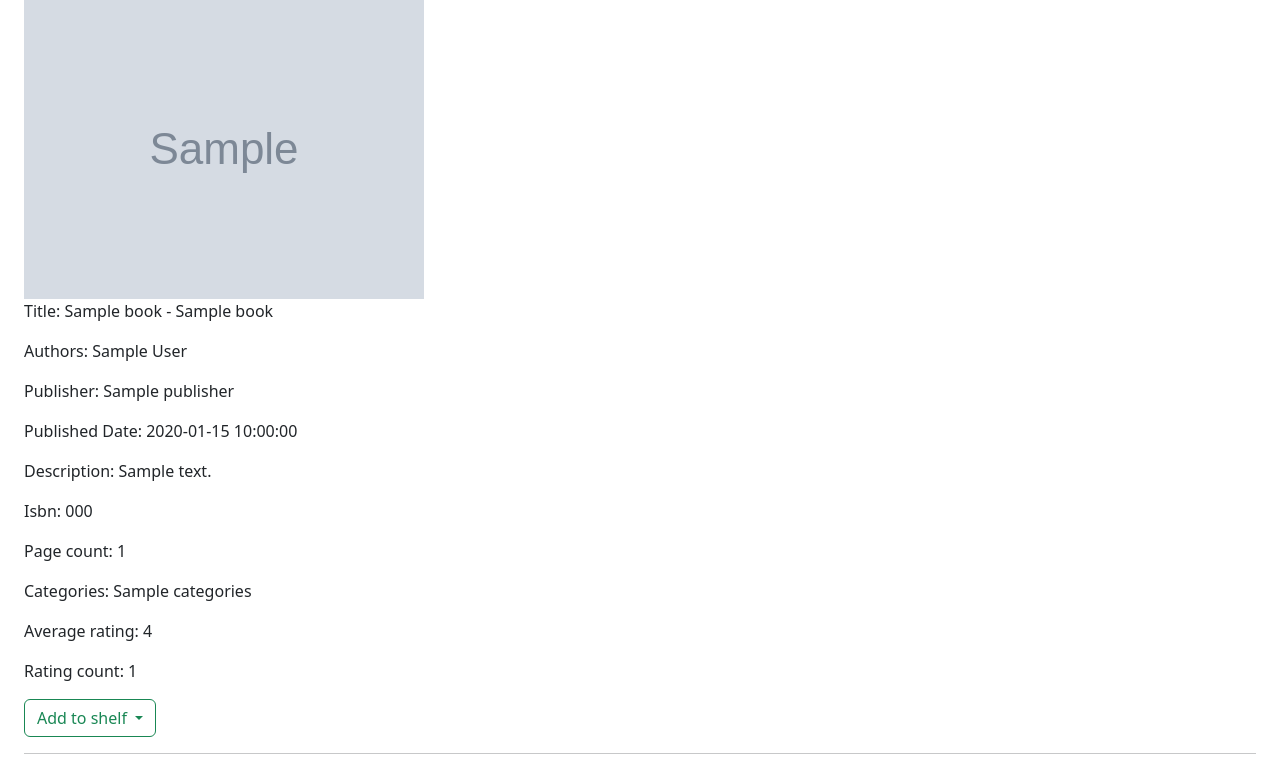
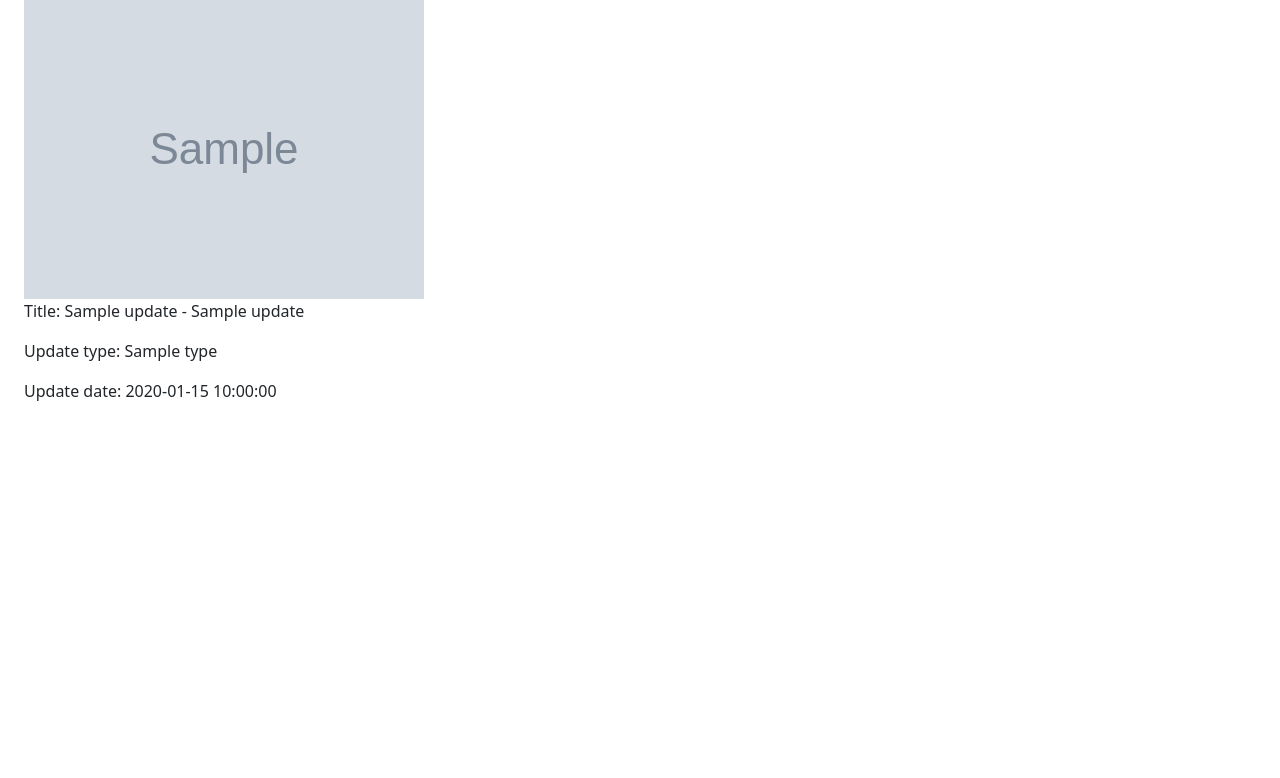
Before and after one commit to KelvinPrussia/BestReads, a Flask app: template templates/index.html in a window 1280 px wide. Shown: the part 99-877 px from the top of the page. After the commit the page ends 500 px from the top, so only its background shows below. Run offline with Flask 3, Linux system fonts and the light colour scheme; the template is opened without the code that fills it: most values are stand-ins (such as "Sample title", 1, 10 or a date in 2020); grey boxes marked "Sample" are stand-in pictures.

Commit message:
added updated on homepage, moved search to separate page, rafactored db calls to simplify, added timestamps

```diff
--- a/app.py
+++ b/app.py
@@ -1,5 +1,5 @@
 import ast
-import datetime
+from datetime import datetime
 import json
 import db
 
@@ -90,7 +90,8 @@ def logout():
 @app.route("/")
 @login_required
 def index():
-     return render_template("index.html")
+     updates = db.get_recent_updates(session["user_id"])
+     return render_template("index.html", updates=updates)
 
 
 @app.route("/search", methods=["POST"])
@@ -107,7 +108,7 @@ def search():
     # extract and map useful data from the api response
     books = map_searched_data(json.load(resp))
 
-    return render_template("index.html", books=books)
+    return render_template("search.html", books=books)
 
 
 @app.route("/addtoshelf", methods=["POST"])
@@ -116,31 +117,30 @@ def add_to_shelf():
     # convert string of book data to dict
     book = ast.literal_eval(request.form.get("book"))
     user_id = session["user_id"]
+    timestamp = datetime.now().strftime("%d/%m/%Y %H:%M:%S")
+    shelf = request.form.get("shelf")
 
-    if request.form.get("shelf") == "read":
-        # check if already in read/tbr database for user
-        check_read = db.get_read_by_isbn(user_id, book["isbn"])
-        check_tbr  = db.get_tbr_by_isbn(user_id, book["isbn"])
+    check_read = db.get_book_by_isbn(user_id, book["isbn"], "read")
+    check_tbr  = db.get_book_by_isbn(user_id, book["isbn"], "tbr")
 
-        # if record exists in read, redirect to profile, else add to db and remove from tbr if there
+    if shelf == "read":
+        # if book already exists in read, redirect to profile
         if check_read:
             return redirect("/profile")
         else:
-            if check_read:
-                db.delete(user_id, book["isbn"], "read")
-            db.insert_read(user_id, book)
+            if check_tbr:
+                db.delete_book(user_id, book["isbn"], "tbr")
     else:
-        # check if already in read/tbr database for user
-        check_read = db.get_read_by_isbn(user_id, book["isbn"])
-        check_tbr = db.get_tbr_by_isbn(user_id, book["isbn"])
-
-        # if record exists, redirect to profile, else add to db and remove from read if there
+        # if book already exists in tbr, redirect to profile
         if check_tbr:
             return redirect("/profile")
-        else:
-            if check_read:
-                db.delete(user_id, book["isbn"], "read")
-            db.insert_tbr(user_id, book)
+        # if book already exists in read, delete before adding to tbr
+        if check_read:
+            db.delete_book(user_id, book["isbn"], "read")
+
+    # insert entry into tbr or read table and update table
+    db.insert_book(user_id, book, shelf, timestamp)
+    db.insert_update(user_id, book, shelf, timestamp)
 
     return redirect("/profile")
 
@@ -154,19 +154,25 @@ def profile():
     username = user["username"]
 
     # get read + tbr books from bd
-    read = db.get_read(user_id)
-    tbr = db.get_tbr(user_id)
+    read = db.get_books(user_id, "read")
+    tbr = db.get_books(user_id, "tbr")
 
     return render_template("profile.html", username=username, read=read, tbr=tbr)
+
 
 @app.route("/delete" ,methods=["POST"])
 @login_required
 def delete():
+    # Delete record of book from shelf (via profile)
     user_id = session["user_id"]
-    isbn = request.form.get("isbn")
-    shelf = request.form.get("read")
+    book = ast.literal_eval(request.form.get("book"))
+    shelf = request.form.get("shelf")
+    timestamp = datetime.now().strftime("%d/%m/%Y %H:%M:%S")
 
-    db.delete(user_id, isbn, shelf)
+    db.delete_book(user_id, book["isbn"], shelf)
+    db.insert_update(user_id, book, "delete", timestamp)
+
+    return redirect("/profile")
 
 
 if __name__ == "__main__":
--- a/db.py
+++ b/db.py
@@ -30,11 +30,11 @@ def get_user_by_id(id):
 
     return res
 
-def get_read(id):
+def get_books(id, shelf):
     conn = sql.connect(db)
     conn.row_factory = sql.Row
 
-    rows = conn.execute("SELECT * FROM read WHERE user_id = ?", (id,)).fetchall()
+    rows = conn.execute("SELECT * FROM " + shelf + " WHERE user_id = ? ORDER BY date DESC", (id, )).fetchall()
     conn.close()
 
     res = []
@@ -44,11 +44,11 @@ def get_read(id):
 
     return res
 
-def get_read_by_isbn(id, isbn):
+def get_book_by_isbn(id, isbn, shelf):
     conn = sql.connect(db)
     conn.row_factory = sql.Row
 
-    row = conn.execute("SELECT * FROM read WHERE user_id = ? AND isbn = ?", (id, isbn,)).fetchone()
+    row = conn.execute("SELECT * FROM " + shelf + " WHERE user_id = ? AND isbn = ?", (id, isbn)).fetchone()
     conn.close()
 
     if row:
@@ -58,11 +58,11 @@ def get_read_by_isbn(id, isbn):
 
     return res
 
-def get_tbr(id):
+def get_recent_updates(id):
     conn = sql.connect(db)
     conn.row_factory = sql.Row
 
-    rows = conn.execute("SELECT * FROM tbr WHERE user_id = ?", (id,)).fetchall()
+    rows = conn.execute("SELECT * FROM updates WHERE user_id = ? ORDER BY date DESC LIMIT 10", (id,)).fetchall()
     conn.close()
 
     res = []
@@ -72,44 +72,29 @@ def get_tbr(id):
 
     return res
 
-def get_tbr_by_isbn(id, isbn):
-    conn = sql.connect(db)
-    conn.row_factory = sql.Row
-
-    row = conn.execute("SELECT * FROM tbr WHERE user_id = ? AND isbn = ?", (id, isbn,)).fetchone()
-    conn.close()
-
-    if row:
-        res = dict(row)
-    else:
-        res = None
-
-    return res
-
 def insert_user(username, hash):
     conn = sql.connect(db)
-    conn.execute("INSERT INTO users (username, hash) VALUES (?, ?)", (username, hash,))
+    conn.execute("INSERT INTO users (username, hash) VALUES (?, ?)", (username, hash))
     conn.commit()
     conn.close()
 
-def insert_read(user, book):
+def insert_book(user, book, shelf, timestamp):
     conn = sql.connect(db)
-    conn.execute("INSERT INTO read (user_id, isbn, title, subtitle, author, publisher, published_date, " +
-                 "description, page_count, categories, avg_rating, rating_count, image_link) VALUES (?, ?, ?, ?, ?, ?, ?, ?, ?, ?, ?, ?, ?)",
+    conn.execute("INSERT INTO " + shelf + " (user_id, isbn, title, subtitle, author, publisher, published_date, " +
+                 "description, page_count, categories, image, date) VALUES (?, ?, ?, ?, ?, ?, ?, ?, ?, ?, ?, ?)",
                    (user, book["isbn"], book["title"], book["subtitle"], book["author"], book["publisher"], book["published_date"],
-                    book["description"], book["page_count"], book["categories"], book["avg_rating"], book["rating_count"], book["image"]))
+                    book["description"], book["page_count"], book["categories"], book["image"], timestamp))
     conn.commit()
     conn.close()
 
-def insert_tbr(user, book):
+def insert_update(user, book, type, timestamp):
     conn = sql.connect(db)
-    conn.execute("INSERT INTO tbr (user_id, isbn, title, subtitle, author, publisher, published_date, " +
-                 "description, page_count, categories, avg_rating, rating_count, image_link) VALUES (?, ?, ?, ?, ?, ?, ?, ?, ?, ?, ?, ?, ?)",
-                   (user, book["isbn"], book["title"], book["subtitle"], book["author"], book["publisher"], book["published_date"],
-                    book["description"], book["page_count"], book["categories"], book["avg_rating"], book["rating_count"], book["image"]))
+    conn.execute("INSERT INTO updates (user_id, type, title, subtitle, isbn, image, date) VALUES (?, ?, ?, ?, ?, ?, ?)", (user, type, book["title"], book["subtitle"], book["isbn"], book["image"], timestamp))
     conn.commit()
     conn.close()
 
-def delete(user, isbn, shelf):
+def delete_book(user, isbn, shelf):
     conn = sql.connect(db)
-    conn.execute("DELETE FROM ? WHERE user_id = ? AND isbn = ?", (shelf, user, isbn))
+    conn.execute("DELETE FROM " + shelf + " WHERE user_id = ? AND isbn = ?", (user, isbn))
+    conn.commit()
+    conn.close()
--- a/helpers.py
+++ b/helpers.py
@@ -42,8 +42,6 @@ def map_searched_data(search_data):
             "isbn": isbn_13,
             "page_count": volume_info.get("pageCount", "Unknown"),
             "categories": categories,
-            "avg_rating": volume_info.get("averageRating", "Unknown"),
-            "rating_count": volume_info.get("ratingsCount", "Unknown"),
             "image": volume_info.get("imageLinks", {}).get("thumbnail", "static/blankbook.jpg")
         }
 
--- a/templates/index.html
+++ b/templates/index.html
@@ -5,43 +5,21 @@
 {% endblock %}
 
 {% block main %}
-    {% for book in books %}
-        <div class="">
-            <div class="img_cont">
-                <img src="{{ book['image'] | safe }}" alt="Cover art">
+    {% if updates %}
+        {% for update in updates %}
+            <div>
+                <div>
+                    <img src="{{ update['image'] | safe }}" alt="Cover art">
+                </div>
+                <div>
+                    <p>Title: {{ update["title"] }} {% if update["subtitle"] != "Unknown" %}- {{ update["subtitle"] }} {% endif %}</p>
+                    <p>Update type: {{update["type"]}}</p>
+                    <p>Update date: {{update["date"]}}</p>
+                </div>
             </div>
-            <div class="info_cont">
-                <p>
-                    Title: {{ book["title"] }} {% if book["subtitle"] != "Unknown" %}- {{ book["subtitle"] }} {% endif %}
-                </p>
-                <p>Authors: {{ book["author"] }}</p>
-                <p>Publisher: {{ book["publisher"] }}</p>
-                <p>Published Date: {{ book["published_date"] }}</p>
-                <p>Description: {{ book["description"] }}</p>
-                <p>Isbn: {{ book["isbn"] }}</p>
-                <p>Page count: {{ book["page_count"] }}</p>
-                <p>Categories: {{ book["categories"] }}</p>
-                <p>Average rating: {{ book["average_rating"] }}</p>
-                <p>Rating count: {{ book["rating_count"] }}</p>
-            </div>
-            <div class="dropdown">
-                <button class="btn btn-outline-success dropdown-toggle" type="button" id="dropdownMenu{{ loop.index }}" data-bs-toggle="dropdown" aria-haspopup="true" aria-expanded="false">
-                    Add to shelf
-                </button>
-                <ul class="dropdown-menu" aria-labelledby="dropdownMenu{{ loop.index }}">
-                    <form class="px-4 py-3" action="/addtoshelf" method="post">
-                        <input type="hidden" name="book" value="{{book}}">
-                        <input type="hidden" name="shelf" value="read">
-                        <button class="dropdown-item" type="submit">Read</button>
-                    </form>
-                    <form class="px-4 py-3" action="/addtoshelf" method="post">
-                        <input type="hidden" name="book" value="{{book}}">
-                        <input type="hidden" name="shelf" value="tbr">
-                        <button class="dropdown-item" type="submit">To Be Read</button>
-                    </form>
-                </ul>
-            </div>
-            <hr>
-        </div>
-    {% endfor %}
+        {% endfor %}
+    {% else %}
+        <p>Updates will appear here</p>
+
+    {% endif %}
 {% endblock %}
```
Also changed, not shown: templates/profile.html (+4 -8 lines), templates/search.html (added, +47 -0 lines), bestreads.db.
